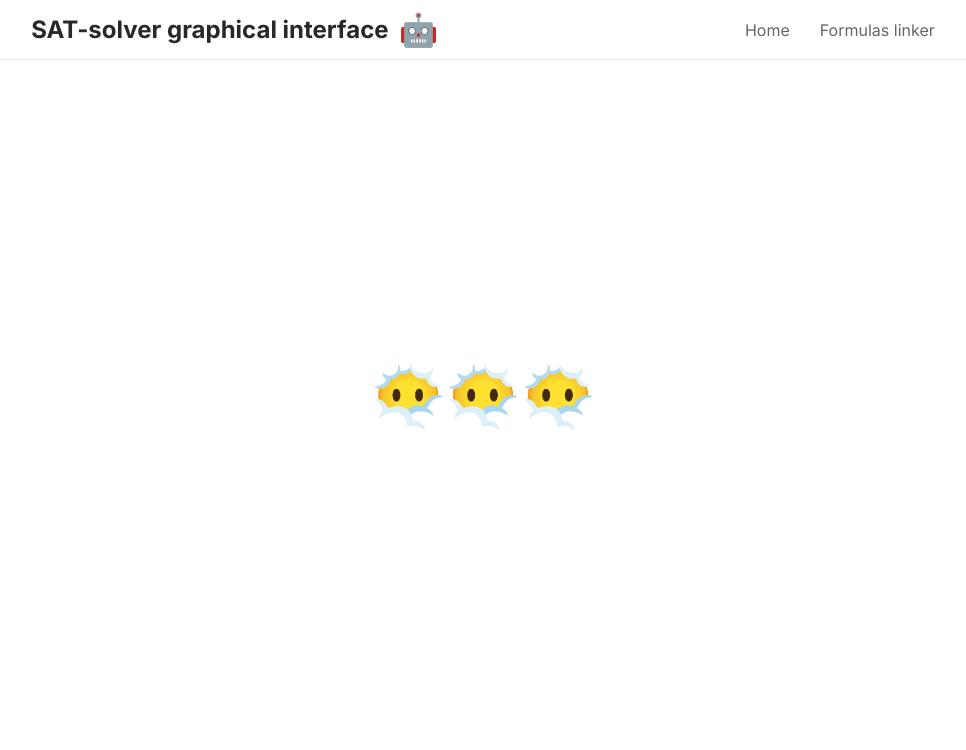
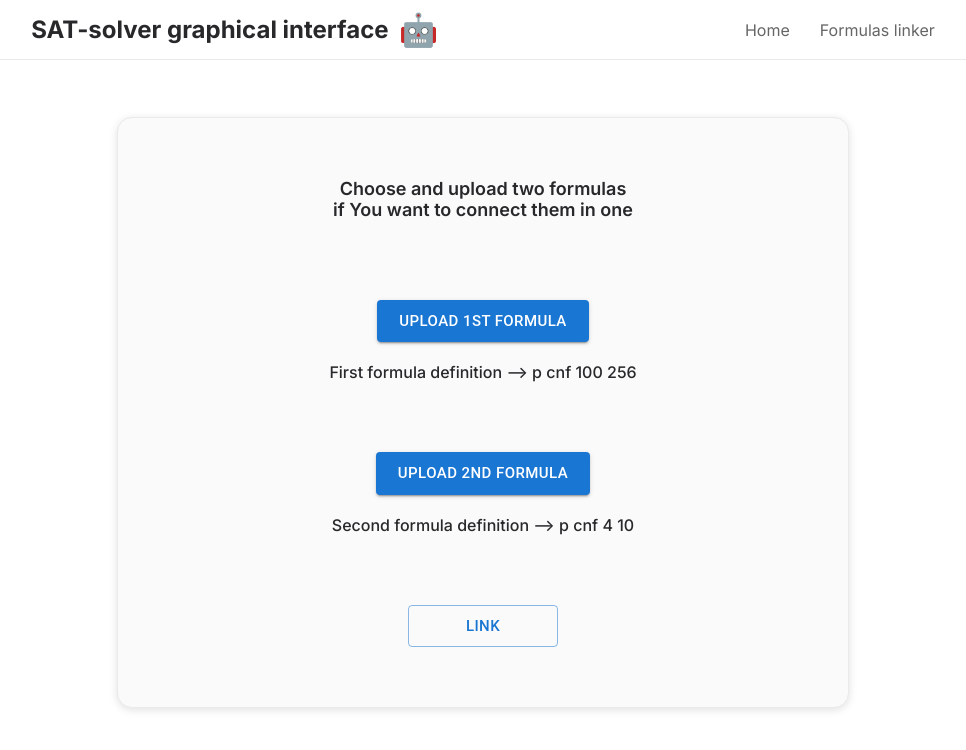
Before and after one commit to vvvvvvvector/SAT-solver-graphical-interface-client, a React (Vite) app: page /linker in a window 1280 px wide. Shown: the top 750 px of the page, without its empty margins (157-1123 px from the left). Built offline with nearby package versions, Linux system fonts and the light colour scheme.

Commit message:
Linker component

```diff
--- a/src/routes/Linker/Linker.module.scss
+++ b/src/routes/Linker/Linker.module.scss
@@ -2,14 +2,34 @@
   display: grid;
   place-items: center;
 
-  .content {
-    max-width: 67vw;
+  .linker {
+    border-radius: 15px;
+    border: 1px solid #eaeaea;
+    background-color: #fafafa;
+    text-align: center;
+    box-shadow: 0 2px 8px rgba(0, 0, 0, 0.12);
+    margin: 57px auto;
+    max-width: 57vw;
+    padding: 60px 0px;
     width: 100%;
-    padding: 300px 0px;
-    text-align: center;
+    display: flex;
+    flex-direction: column;
+    align-items: center;
+    gap: 70px;
 
-    span {
-      font-size: 60px;
+    .header {
+      color: #28282b;
+      font-weight: 550;
+      font-size: 18px;
+      margin-bottom: 10px;
+    }
+
+    .formulaUpload {
+      p {
+        color: #28282b;
+        margin-top: 20px;
+        font-weight: 500;
+      }
     }
   }
 }
--- a/src/routes/Linker/Linker.tsx
+++ b/src/routes/Linker/Linker.tsx
@@ -1,12 +1,78 @@
 import React from "react";
+import { toast } from "react-hot-toast";
+
+import axiosInstance from "../../axios";
+
+import { Button } from "@mui/material";
 
 import styles from "./Linker.module.scss";
 
 const Linker: React.FC = () => {
+  const [firstFormulaDefinition, setFirstFormulaDefinition] =
+    React.useState("p cnf 100 256");
+
+  const [secondFormulaDefinition, setSecondFormulaDefinition] =
+    React.useState("p cnf 4 10");
+
+  const [firstDimacs, setFirstDimacs] = React.useState("hello world 1");
+  const [secondDimacs, setSecondDimacs] = React.useState("hello world 2");
+
+  const [loading, setLoading] = React.useState(false);
+
+  const onClickLink = async () => {
+    try {
+      setLoading(true);
+
+      const response = await axiosInstance.post("/link", {
+        firstDimacs,
+        secondDimacs,
+      });
+
+      setLoading(false);
+
+      toast.success(`success: ${response.data.success}`);
+    } catch (error) {
+      setLoading(false);
+
+      console.log(error);
+
+      toast.error("Something went wrong!");
+    }
+  };
+
   return (
     <div className={styles.container}>
-      <div className={styles.content}>
-        <span>😶‍🌫️😶‍🌫️😶‍🌫️</span>
+      <div className={styles.linker}>
+        <p className={styles.header}>
+          Choose and upload two formulas <br /> if You want to connect them in
+          one
+        </p>
+        <div className={styles.formulaUpload}>
+          <Button size="large" variant="contained" component="label">
+            Upload 1st formula
+            <input hidden type="file" accept=".txt, .dimacs" />
+          </Button>
+          <p>{`First formula definition --> ${firstFormulaDefinition}`}</p>
+        </div>
+        <div className={styles.formulaUpload}>
+          <Button size="large" variant="contained" component="label">
+            Upload 2nd formula
+            <input hidden type="file" accept=".txt, .dimacs" />
+          </Button>
+          <p>{`Second formula definition --> ${secondFormulaDefinition}`}</p>
+        </div>
+        <Button
+          sx={{
+            maxWidth: "150px",
+            width: "100%",
+          }}
+          disabled={loading}
+          size="large"
+          variant="outlined"
+          onClick={onClickLink}
+        >
+          {loading ? "Loading..." : "Link"}
+        </Button>
       </div>
     </div>
   );
```
